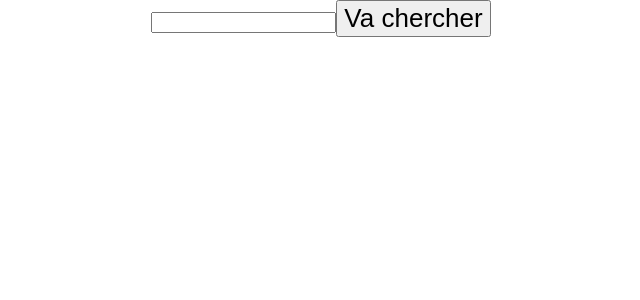
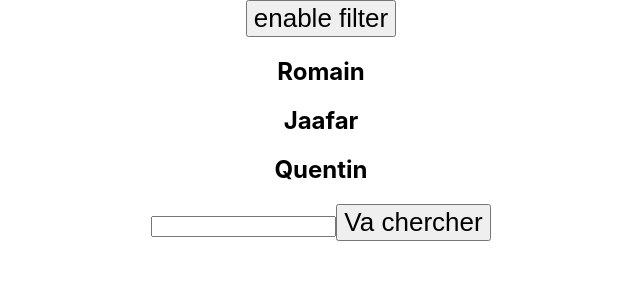
Before and after one commit to rocambille/2022-03-github-battle, a React (Vite) app in the folder frontend/: page / in a window 1280 px wide. Shown: the top 300 px of the page, without its empty margins (319-959 px from the left). Built offline with nearby package versions, Linux system fonts and the light colour scheme.

Commit message:
added some filter example

```diff
--- a/frontend/src/App.jsx
+++ b/frontend/src/App.jsx
@@ -1,3 +1,4 @@
+import Filter from "@pages/Filter";
 import Home from "@pages/Home";
 
 import "./App.css";
@@ -5,6 +6,7 @@ import "./App.css";
 function App() {
   return (
     <div className="App">
+      <Filter />
       <Home />
     </div>
   );
--- /dev/null
+++ b/frontend/src/pages/Filter.jsx
@@ -0,0 +1,43 @@
+import { useState } from "react";
+
+const array = [
+  {
+    id: 1,
+    age: 19,
+    name: "Romain",
+  },
+  {
+    id: 2,
+    age: 27,
+    name: "Jaafar",
+  },
+  {
+    id: 3,
+    age: 16,
+    name: "Quentin",
+  },
+];
+
+export default function Home() {
+  const [isFilterOn, setFilterOn] = useState(false);
+
+  return (
+    <>
+      <button
+        type="button"
+        onClick={() => {
+          setFilterOn(!isFilterOn);
+        }}
+      >
+        {isFilterOn ? "disable" : "enable"} filter
+      </button>
+      {array
+        .filter((person) => !(isFilterOn && person.age <= 18))
+        .map((person) => (
+          <section key={person.id}>
+            <h2>{person.name}</h2>
+          </section>
+        ))}
+    </>
+  );
+}
```
